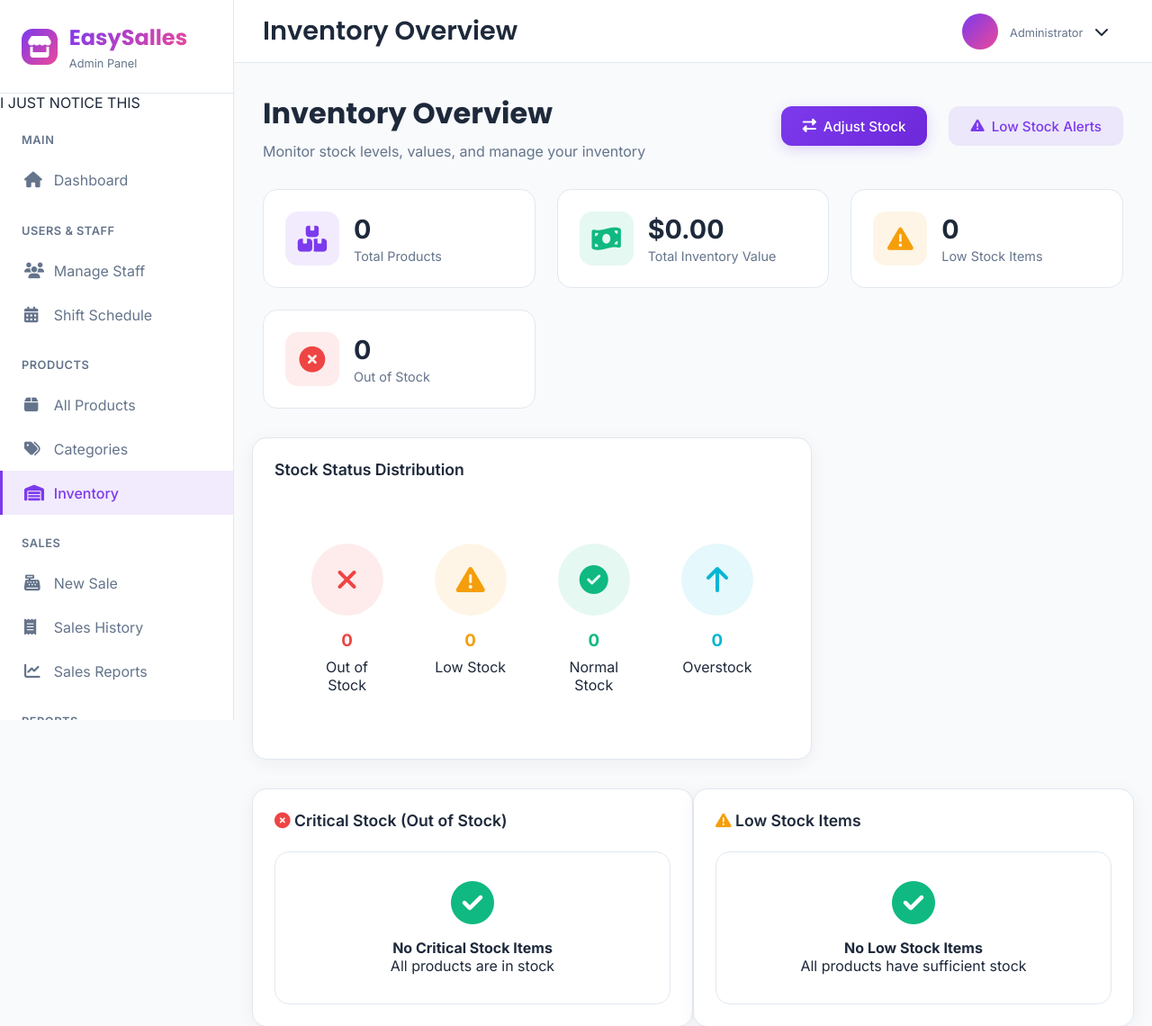
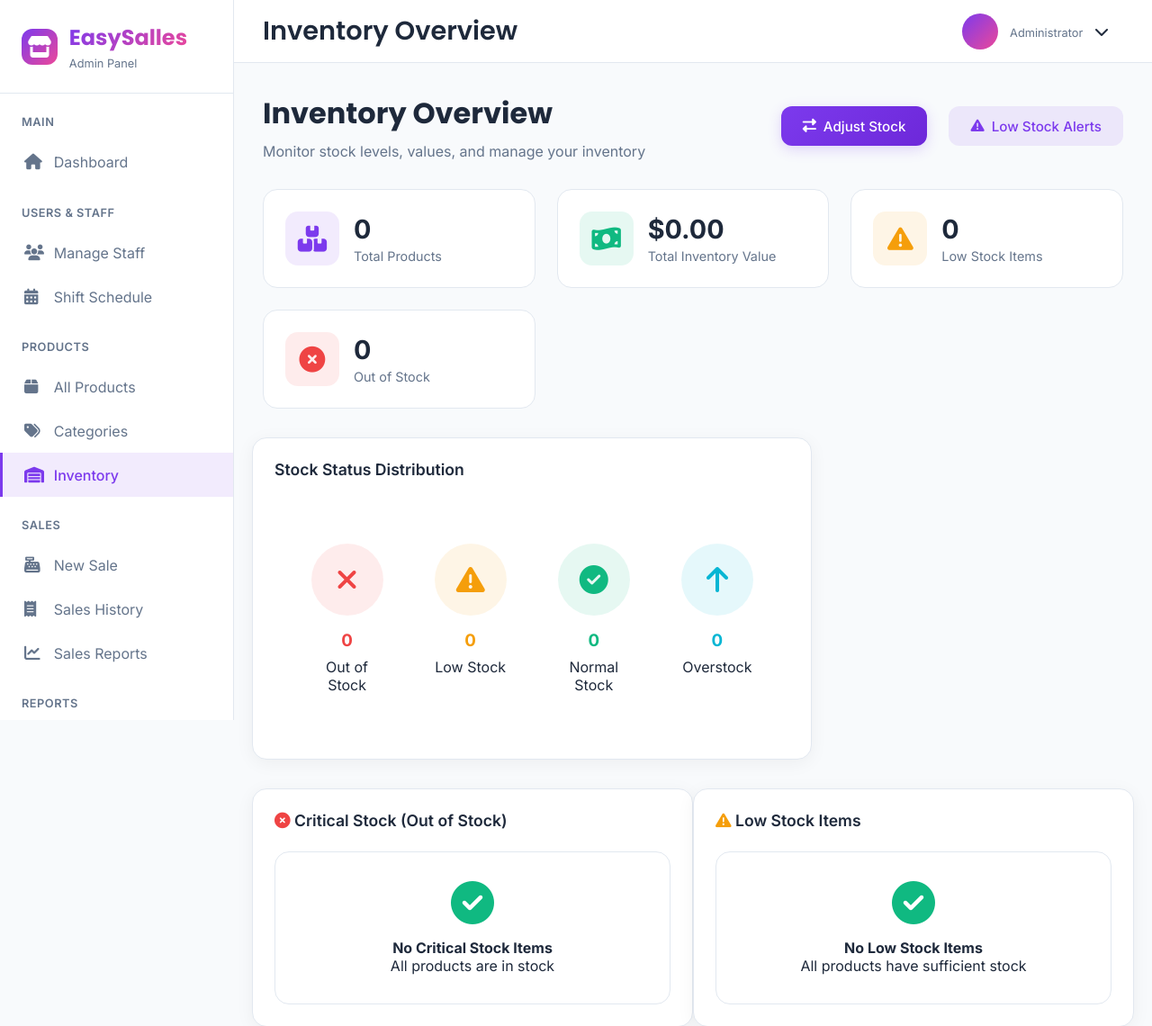
Before and after one commit to chidimaUgwu/EasySalles, a PHP site: page /admin/inventory/index.php in a window 1280 px wide. Shown: the top 1140 px of the page at 90% size. Run offline with PHP 8.4, Linux system fonts and the light colour scheme; the visitor is signed in with stand-in values (Sample User, id 1); data that the repository does not hold is empty.

Commit message:
Update header.php

```diff
--- a/admin/includes/header.php
+++ b/admin/includes/header.php
@@ -713,8 +713,6 @@ $current_user = getUserData($_SESSION['user_id']);
         </a>
     </div>
 
-I JUST NOTICE THIS
-
 <div class="sidebar-menu">
         <div class="menu-group">
             <div class="menu-title">Main</div>
```
